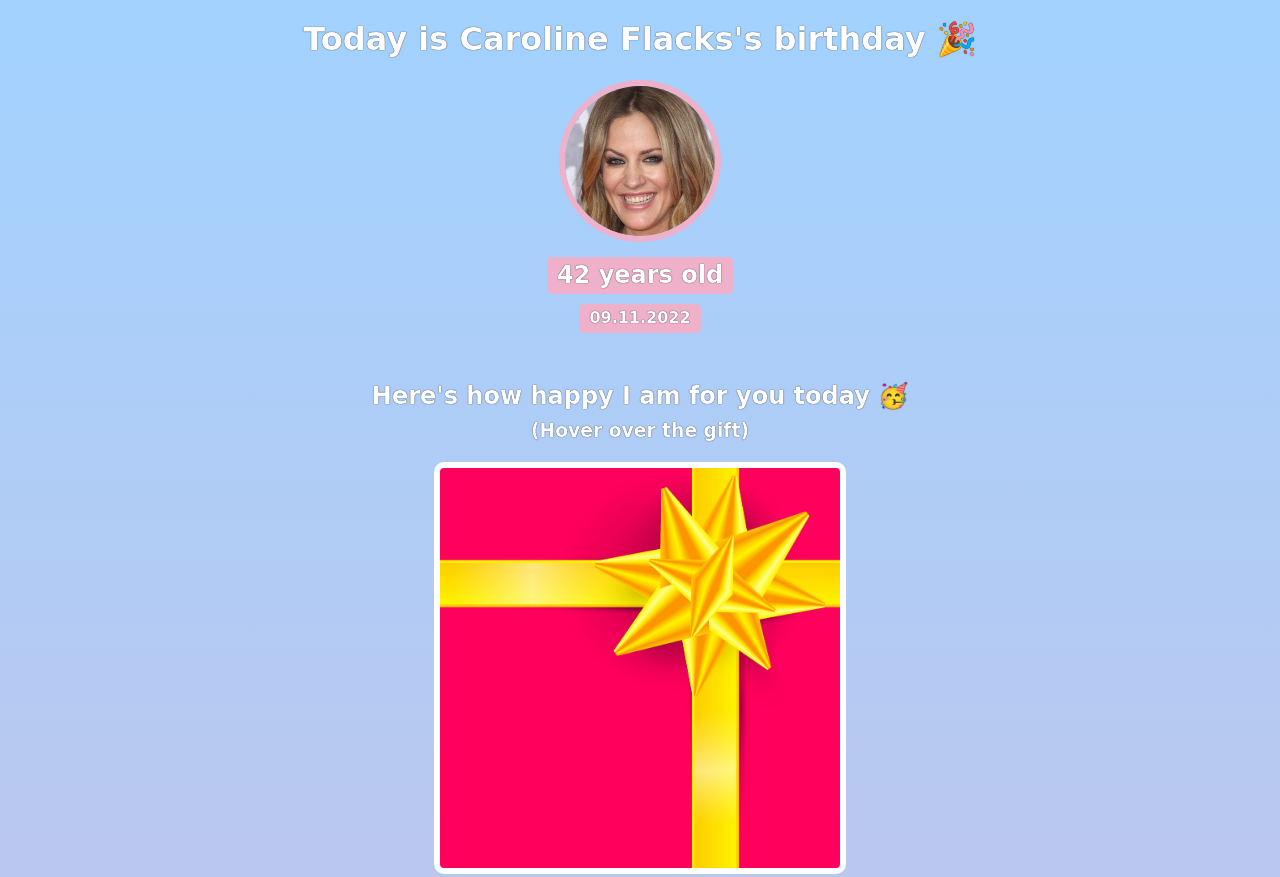
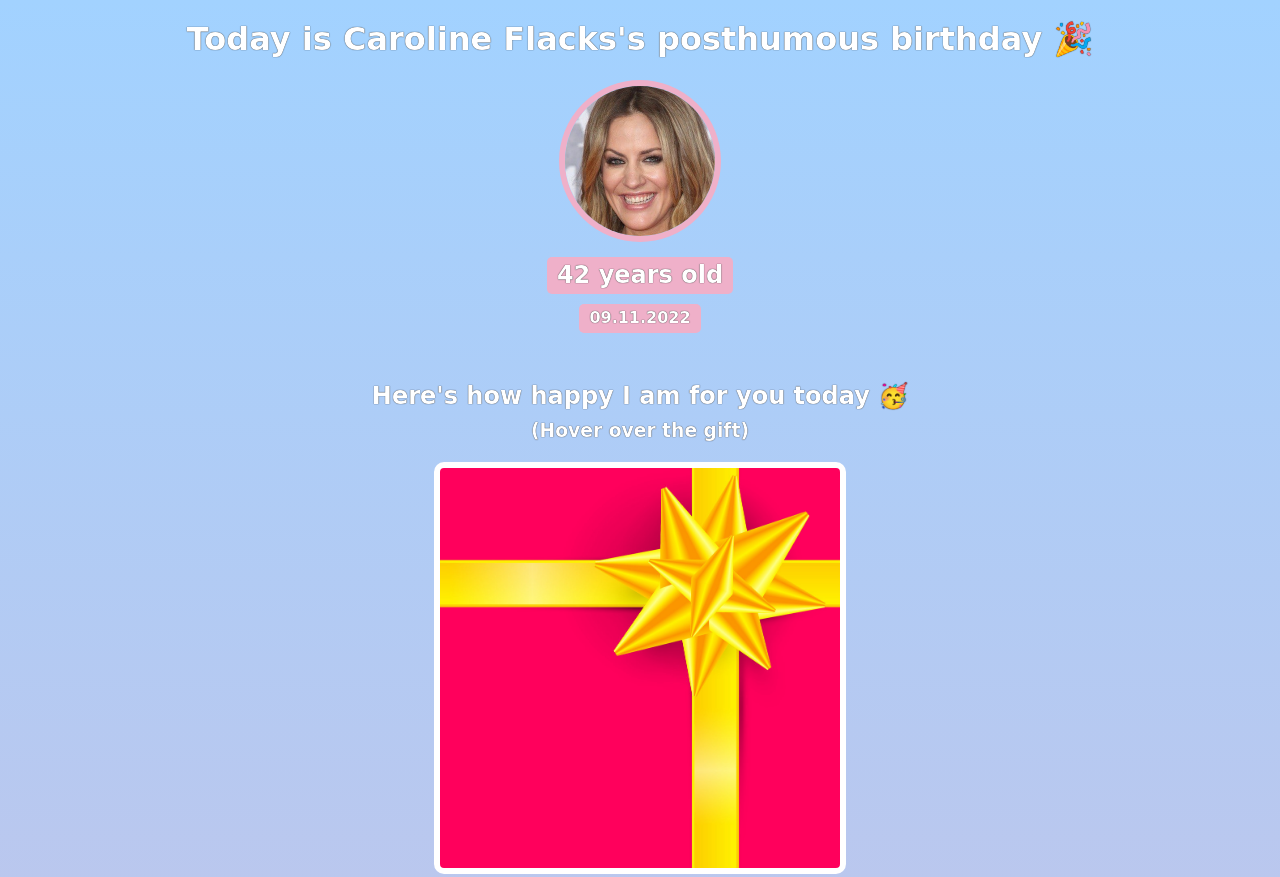
Before and after one commit to SalahudinShazlee/Birthday-Gift-Site, a website built with Vite: page index.html in a window 1280 px wide. Shown: the top 877 px of the page. Built offline with nearby package versions, Linux system fonts and the light colour scheme; a web font is replaced by a local one.

Commit message:
Updated Birthday message

```diff
--- a/index.html
+++ b/index.html
@@ -7,7 +7,7 @@
     </head>
     <body>
         <div id="header">
-            <h1>Today is Caroline Flacks's birthday 🎉</h1>
+            <h1>Today is Caroline Flacks's posthumous birthday 🎉</h1>
             <img id="bff-img" src="images/flack-caroline-image.jpg">
             <h2 id="bday-age">42 years old</h2>
             <h4 id="bday-date">09.11.2022</h4>
```
